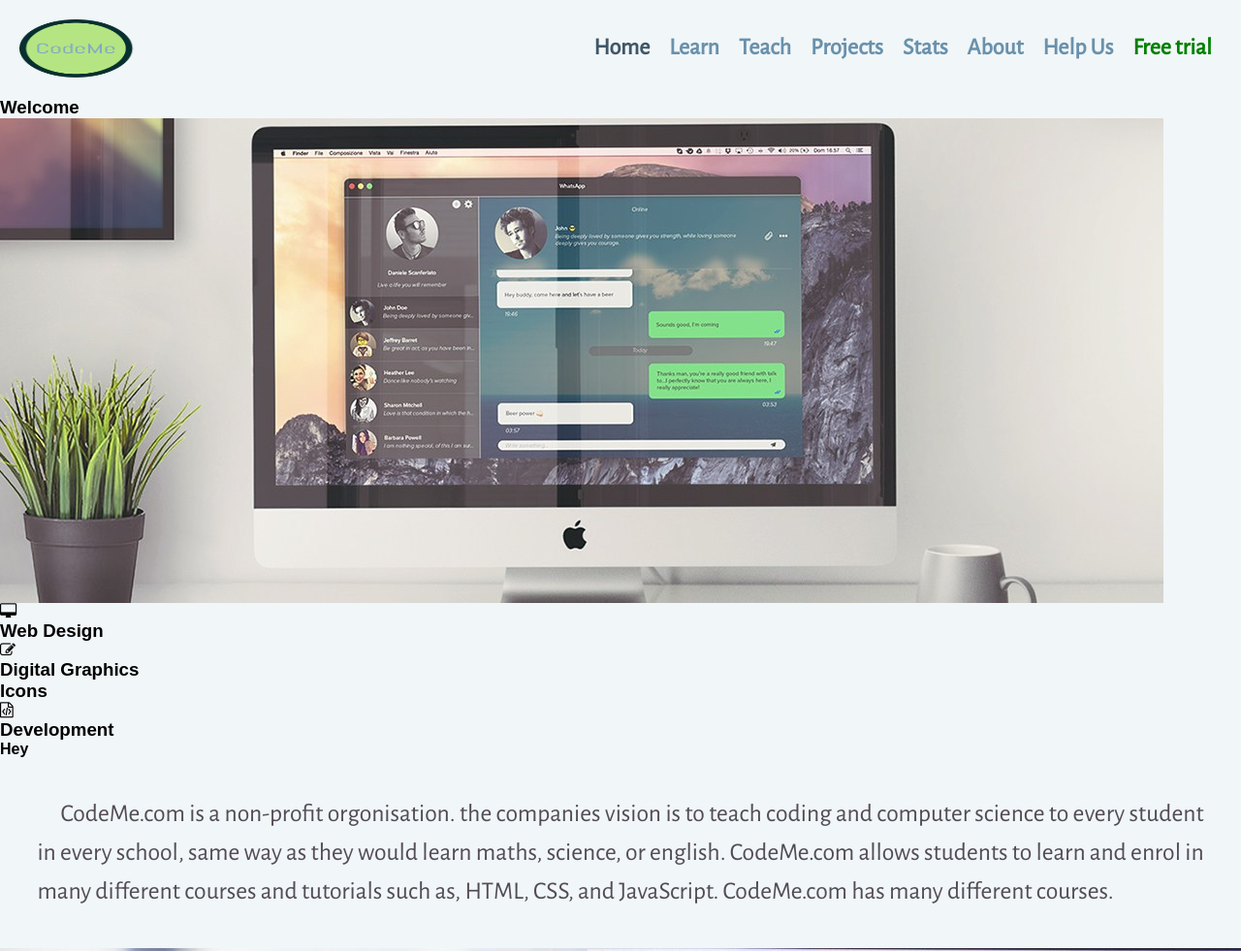
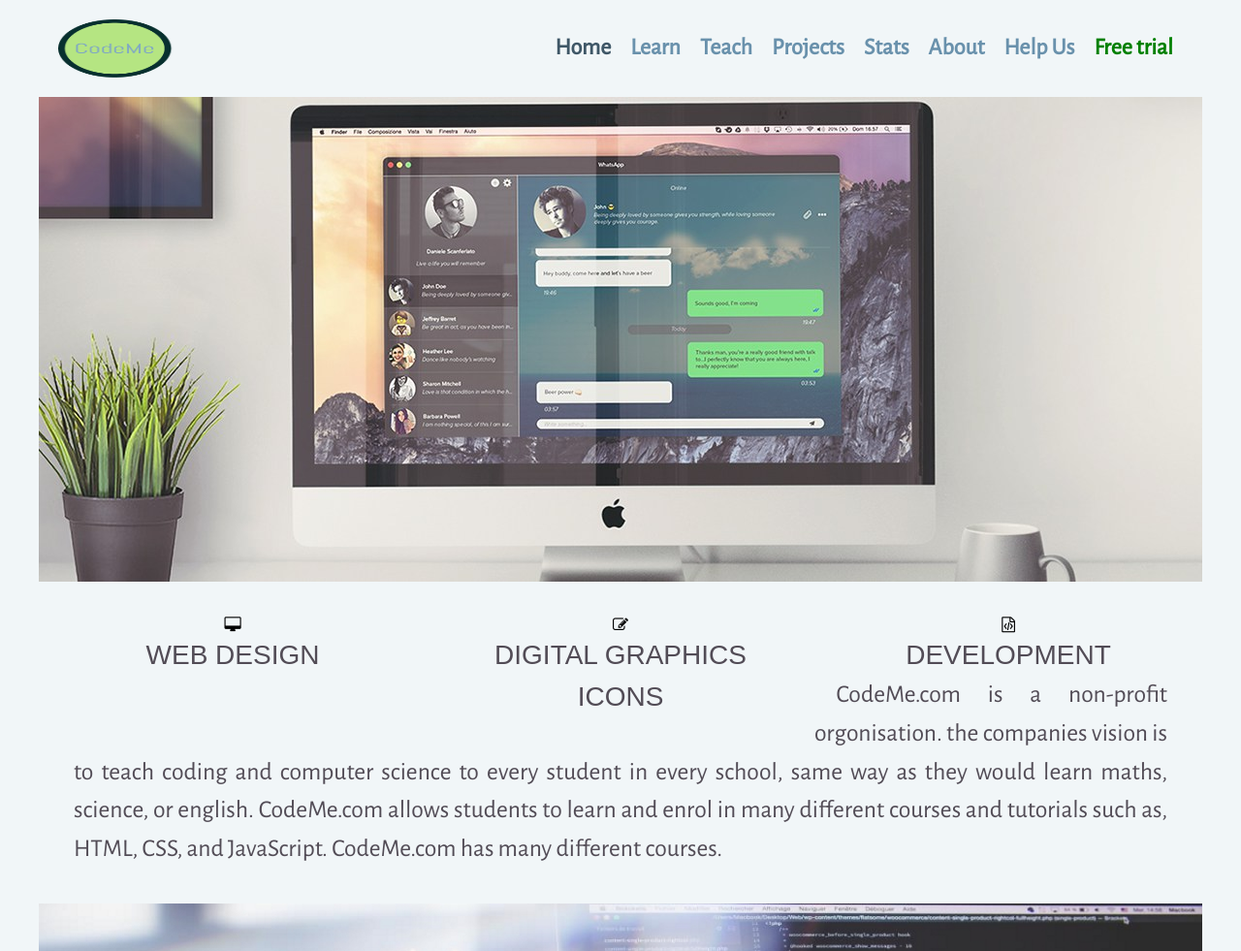
Before and after one commit to mctoosh/CodeMe-Website, a plain HTML site: page index.html in a window 1280 px wide. Shown: the top 981 px of the page at 97% size. Drawn offline with nearby package versions, Linux system fonts and the light colour scheme.

Commit message:
i Worked on the body of my homepage and i also styled them by aligning them to the middle

```diff
--- a/css/style.css
+++ b/css/style.css
@@ -91,7 +91,13 @@
   text-align:justify;
 }
 h3{
-  font-size:
+  font-size:175%;
+  line-height: 155%;
+  font-weight: 500;
+  color: #524C56;
+  text-align: center;
+  text-transform: uppercase;
+  padding: 0;
 }
 
 span{
@@ -153,7 +159,7 @@
   margin: 0 auto;
 }
 
-
+/*Start of Images*/
 img{
   display: block;
   margin: 0 auto;
@@ -162,3 +168,11 @@
   width: auto;
   margin-bottom: -4px;
 }
+
+/*One-Third Start*/
+.one-third{
+  width: 33.333333%;
+  float:left;
+  text-align: justify;
+  text-align: center;
+}
--- a/index.html
+++ b/index.html
@@ -8,8 +8,8 @@
 <title>CodeMe.com</title>
 </head>
 <body>
-  <div class="wrapper">
-<div class="banner-wrapper">
+  <div id="wrapper">
+<div id="banner-wrapper">
 
 <header>
   <div id="header-inner">
@@ -33,7 +33,6 @@
 <!--Slider starts here-->
 <div class="slide-wrap">
   <section class="slider">
-    <h3>Welcome</h3>
     <div class="slider1">
 
     <img class="mySlides" src="images/Coding.jpg" alt="Coding" >
@@ -70,7 +69,6 @@
 </section>
 <!--End three column Icons-->
 <section class="left-col">
-    <h4>Hey</h4>
 <p>
   CodeMe.com is a non-profit orgonisation. the companies vision is to teach coding and computer science to every student in every school, same way as they would learn maths, science, or english. CodeMe.com allows students to learn and enrol in many different courses and tutorials such as, HTML, CSS, and JavaScript. CodeMe.com has many different courses.
 </p>
```
